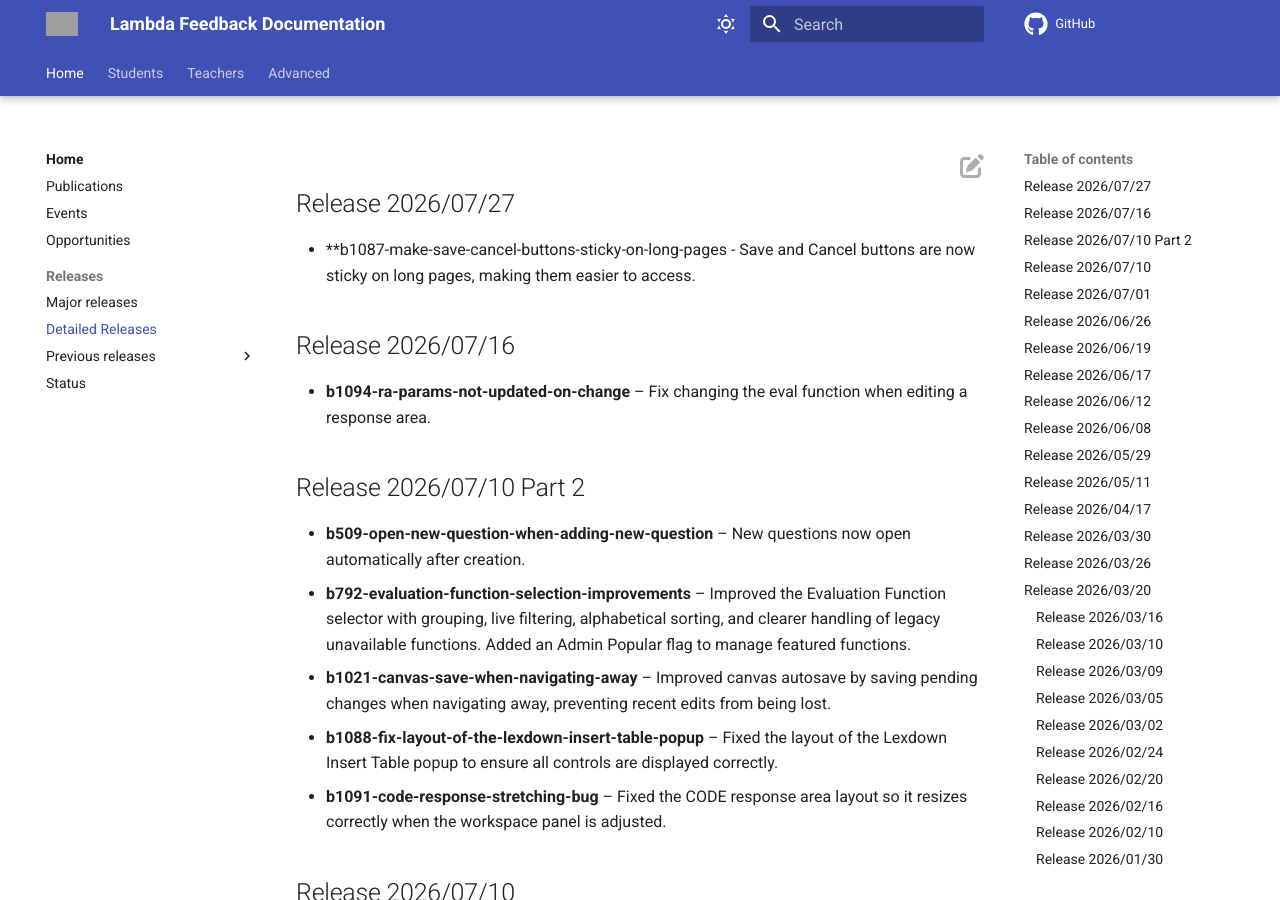
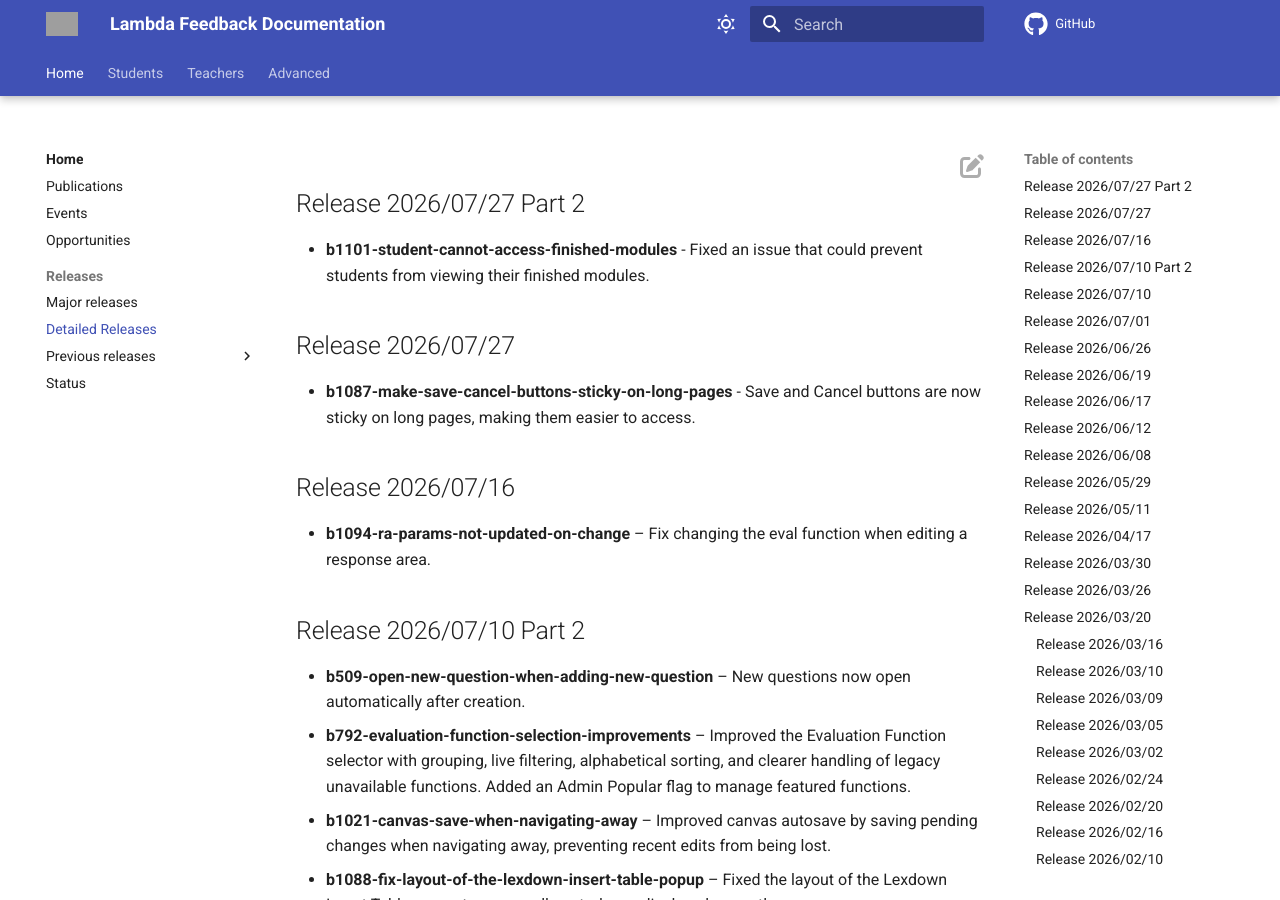
Before and after one commit to lambda-feedback/user-documentation, an MkDocs documentation site: the page built from docs/releases/detailed_releases.md, in a window 1280 px wide and 900 px high. Built offline with MkDocs 1.6.1 and Material for MkDocs 9.7.7, drawn with Linux system fonts in a browser that asks for light colours; comment, search, counter and statistics services are not loaded; grey boxes are pictures that could not be loaded.

Commit message:
Release 2026/07/27 Part 2 added

```diff
--- a/docs/releases/detailed_releases.md
+++ b/docs/releases/detailed_releases.md
@@ -1,6 +1,10 @@
+## Release 2026/07/27 Part 2
+
+- **b1101-student-cannot-access-finished-modules** - Fixed an issue that could prevent students from viewing their finished modules.
+
 ## Release 2026/07/27
 
-- **b1087-make-save-cancel-buttons-sticky-on-long-pages - Save and Cancel buttons are now sticky on long pages, making them easier to access.
+- **b1087-make-save-cancel-buttons-sticky-on-long-pages** - Save and Cancel buttons are now sticky on long pages, making them easier to access.
 
 ## Release 2026/07/16
 
```
